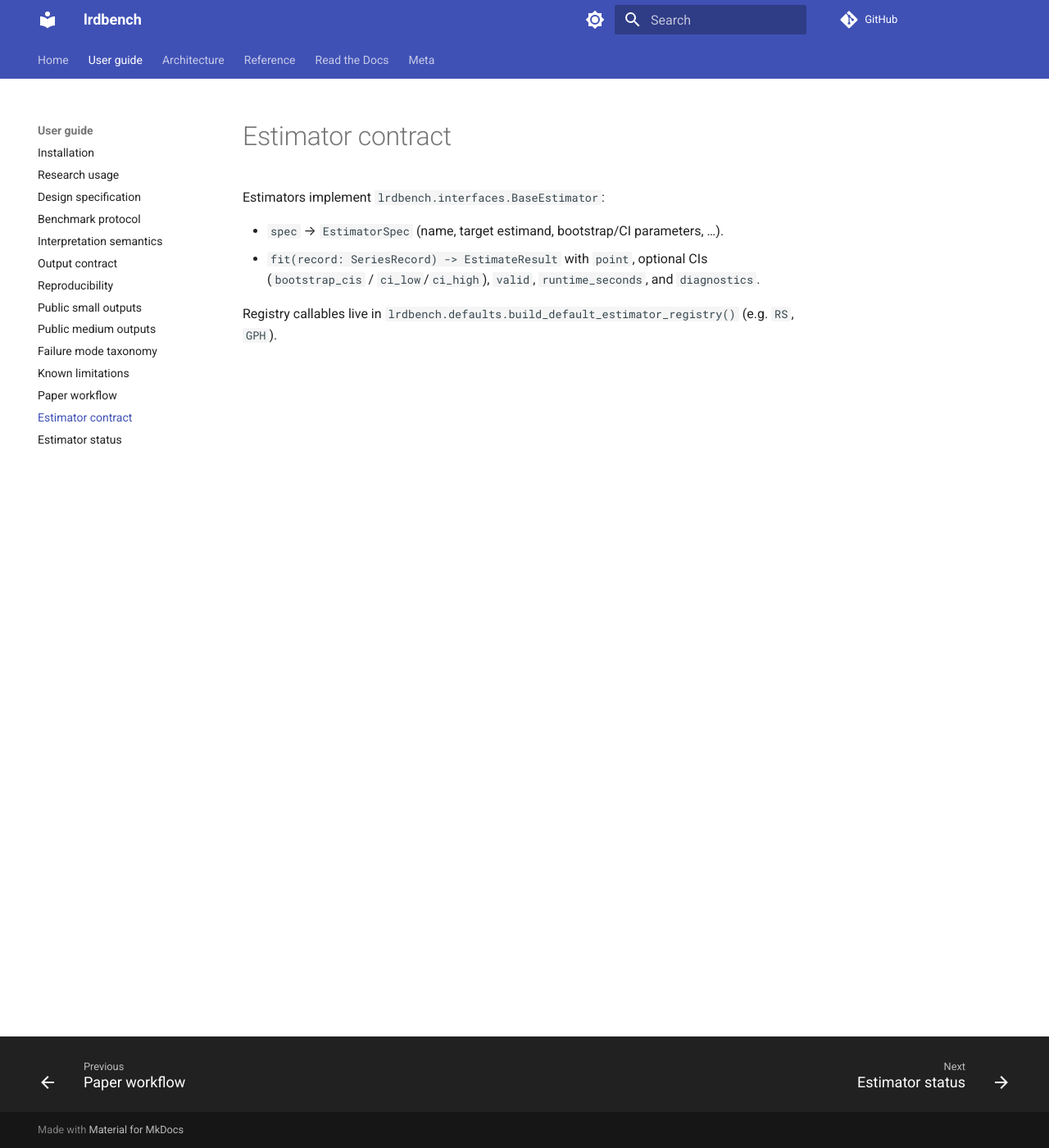
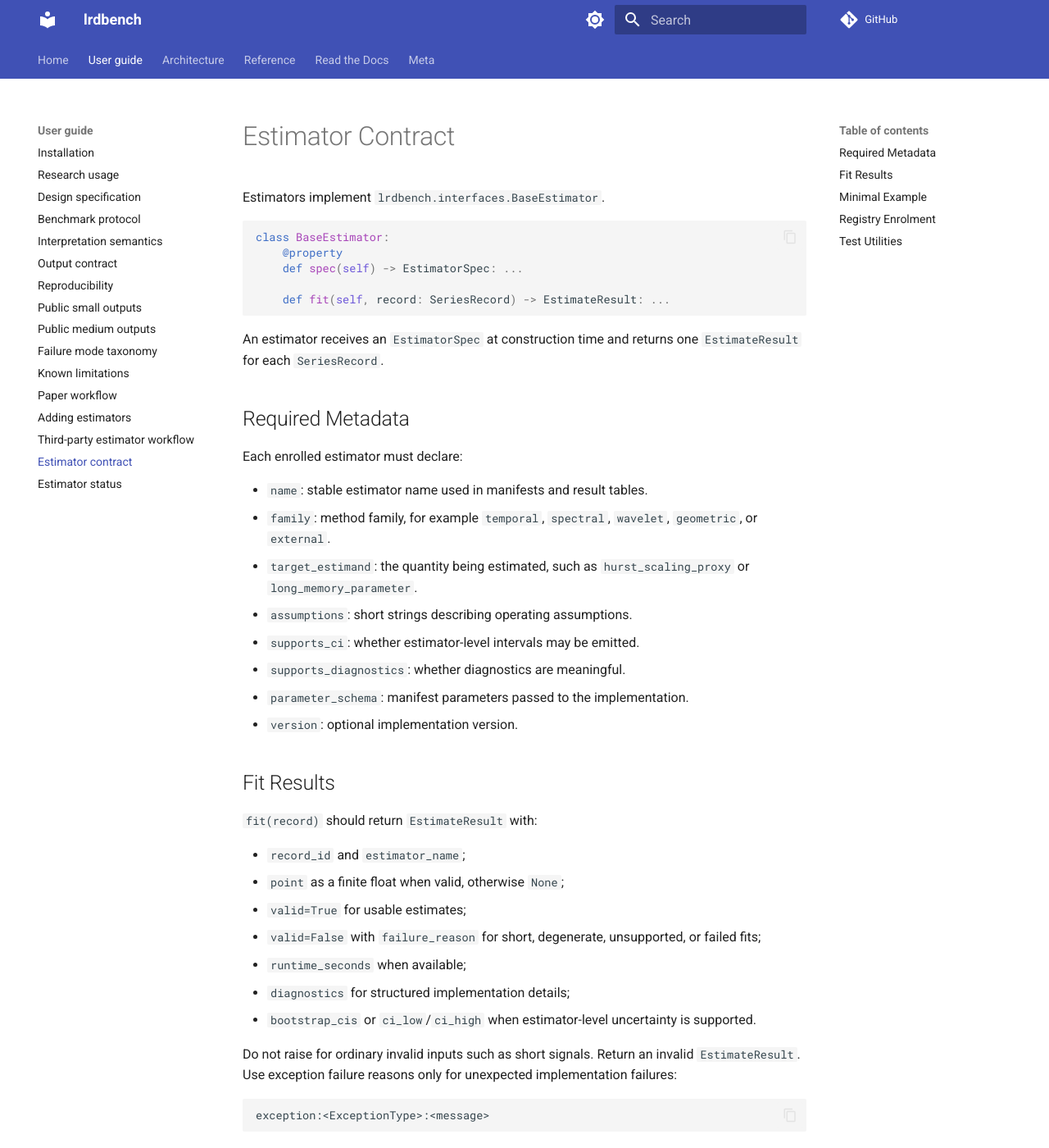
Before and after one commit to dave2k77/lrdbench, an MkDocs documentation site: the page built from docs/estimator_contract.md, in a window 1280 px wide and 1400 px high. Shown: the whole window at 82% size. Built offline with MkDocs 1.6.1 and Material for MkDocs 9.7.7, drawn with Linux system fonts in a browser that asks for light colours; comment, search, counter and statistics services are not loaded; some of the changed text lies outside the part shown.

Commit message:
Complete external contributor beta

````diff
--- a/docs/estimator_contract.md
+++ b/docs/estimator_contract.md
@@ -1,8 +1,103 @@
-# Estimator contract
+# Estimator Contract
 
-Estimators implement `lrdbench.interfaces.BaseEstimator`:
+Estimators implement `lrdbench.interfaces.BaseEstimator`.
 
-- `spec` → `EstimatorSpec` (name, target estimand, bootstrap/CI parameters, …).
-- `fit(record: SeriesRecord) -> EstimateResult` with `point`, optional CIs (`bootstrap_cis` / `ci_low`/`ci_high`), `valid`, `runtime_seconds`, and `diagnostics`.
+```python
+class BaseEstimator:
+    @property
+    def spec(self) -> EstimatorSpec: ...
 
-Registry callables live in `lrdbench.defaults.build_default_estimator_registry()` (e.g. `RS`, `GPH`).
+    def fit(self, record: SeriesRecord) -> EstimateResult: ...
+```
+
+An estimator receives an `EstimatorSpec` at construction time and returns one `EstimateResult` for
+each `SeriesRecord`.
+
+## Required Metadata
+
+Each enrolled estimator must declare:
+
+- `name`: stable estimator name used in manifests and result tables.
+- `family`: method family, for example `temporal`, `spectral`, `wavelet`, `geometric`, or
+  `external`.
+- `target_estimand`: the quantity being estimated, such as `hurst_scaling_proxy` or
+  `long_memory_parameter`.
+- `assumptions`: short strings describing operating assumptions.
+- `supports_ci`: whether estimator-level intervals may be emitted.
+- `supports_diagnostics`: whether diagnostics are meaningful.
+- `parameter_schema`: manifest parameters passed to the implementation.
+- `version`: optional implementation version.
+
+## Fit Results
+
+`fit(record)` should return `EstimateResult` with:
+
+- `record_id` and `estimator_name`;
+- `point` as a finite float when valid, otherwise `None`;
+- `valid=True` for usable estimates;
+- `valid=False` with `failure_reason` for short, degenerate, unsupported, or failed fits;
+- `runtime_seconds` when available;
+- `diagnostics` for structured implementation details;
+- `bootstrap_cis` or `ci_low`/`ci_high` when estimator-level uncertainty is supported.
+
+Do not raise for ordinary invalid inputs such as short signals. Return an invalid
+`EstimateResult`. Use exception failure reasons only for unexpected implementation failures:
+
+```text
+exception:<ExceptionType>:<message>
+```
+
+## Minimal Example
+
+The package includes an executable example in `lrdbench.examples.custom_estimator`.
+
+```python
+from lrdbench.examples.custom_estimator import build_variance_ratio_estimator
+from lrdbench.testing import estimator_spec, smoke_fit_estimator
+
+spec = estimator_spec(
+    name="VarianceRatio",
+    family="external",
+    assumptions=("finite_variance",),
+    params={"min_n": 32},
+)
+estimator = build_variance_ratio_estimator(spec)
+result = smoke_fit_estimator(estimator, [0.1, 0.2, 0.4, 0.8] * 16, min_value=0.0, max_value=1.0)
+```
+
+This example statistic is for integration demonstration only. It is not a validated LRD estimator.
+
+## Registry Enrolment
+
+Estimators are enrolled through an `EstimatorRegistry` builder:
+
+```python
+from lrdbench.examples.custom_estimator import build_variance_ratio_estimator
+from lrdbench.registries import EstimatorRegistry
+
+registry = EstimatorRegistry()
+registry.register("VarianceRatio", build_variance_ratio_estimator)
+```
+
+Programmatic benchmark runs can pass a custom registry:
+
+```python
+from lrdbench.runner import BenchmarkRunner
+
+runner = BenchmarkRunner(estimators=registry)
+```
+
+The public CLI currently exposes built-in estimators. Third-party CLI/plugin discovery is planned
+for the external contributor beta.
+
+## Test Utilities
+
+`lrdbench.testing` provides small helpers for estimator authors:
+
+- `synthetic_series_record(values)`;
+- `estimator_spec(...)`;
+- `assert_valid_estimate(result, min_value=..., max_value=...)`;
+- `assert_invalid_estimate(result, reason_contains=...)`;
+- `smoke_fit_estimator(estimator, values, min_value=..., max_value=...)`.
+
+Use these helpers in contributor tests before running full benchmark manifests.
--- a/mkdocs.yml
+++ b/mkdocs.yml
@@ -64,6 +64,8 @@ nav:
       - Failure mode taxonomy: failure_mode_taxonomy.md
       - Known limitations: known_limitations.md
       - Paper workflow: paper_workflow.md
+      - Adding estimators: adding_estimators.md
+      - Third-party estimator workflow: third_party_estimators.md
       - Estimator contract: estimator_contract.md
       - Estimator status: estimator_status.md
   - Architecture: architecture.md
@@ -73,5 +75,7 @@ nav:
   - Meta:
       - Public release roadmap: public_release_roadmap.md
       - Development handoff: development_handoff.md
+      - Contributor checklist: contributor_checklist.md
+      - Leaderboard submission policy: leaderboard_submission_policy.md
       - Contributing: contributing.md
       - Changelog: changelog.md
````
Also changed, not shown: CHANGELOG.md (+5 -0 lines), docs/adding_estimators.md (added, +131 -0 lines), docs/contributor_checklist.md (added, +42 -0 lines), docs/leaderboard_submission_policy.md (added, +61 -0 lines), docs/public_release_roadmap.md (+12 -0 lines), docs/third_party_estimators.md (added, +57 -0 lines), .github/ISSUE_TEMPLATE/benchmark_submission.md (added), .github/ISSUE_TEMPLATE/estimator_validation.md (added), 9 other files.
